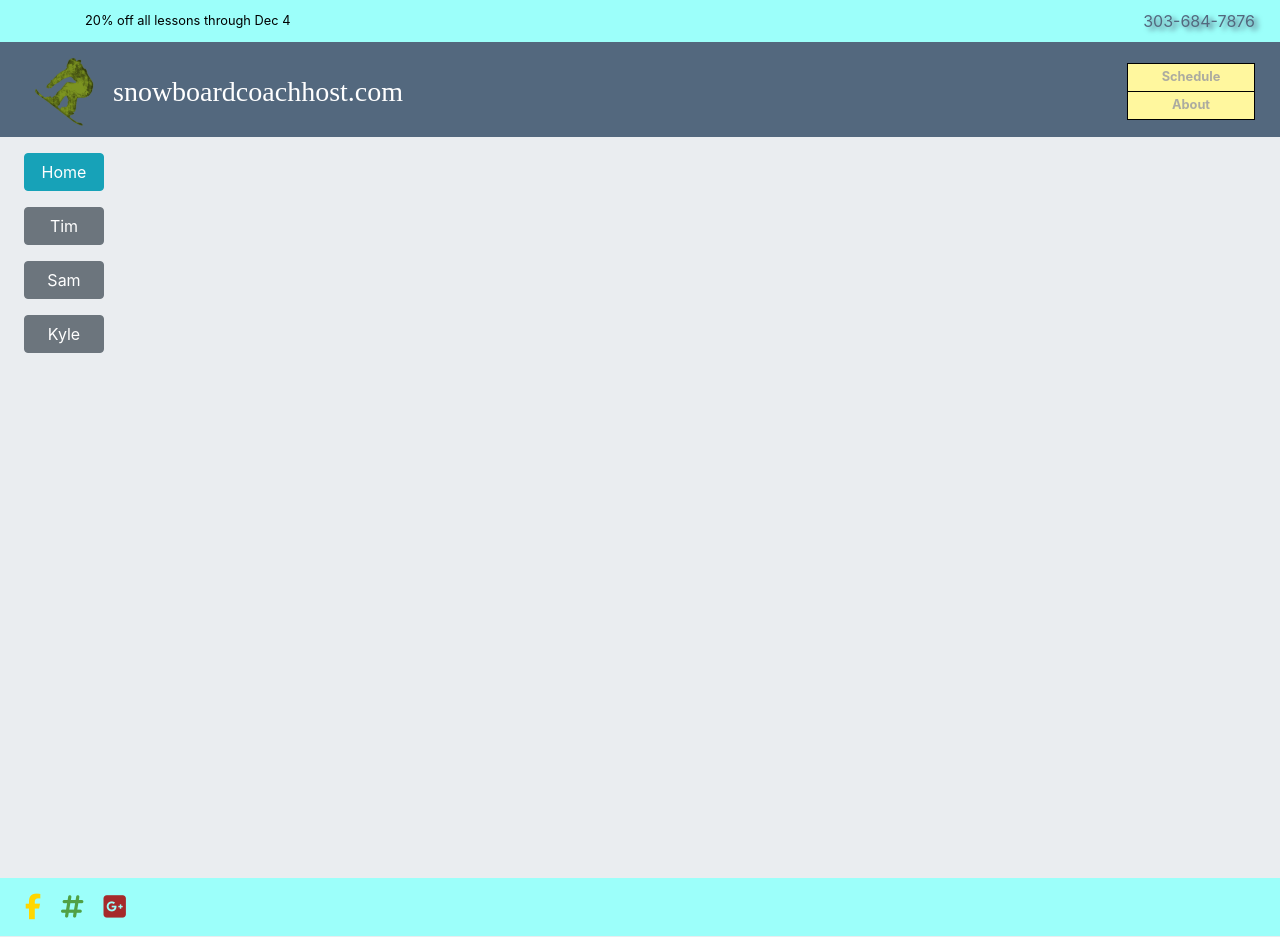
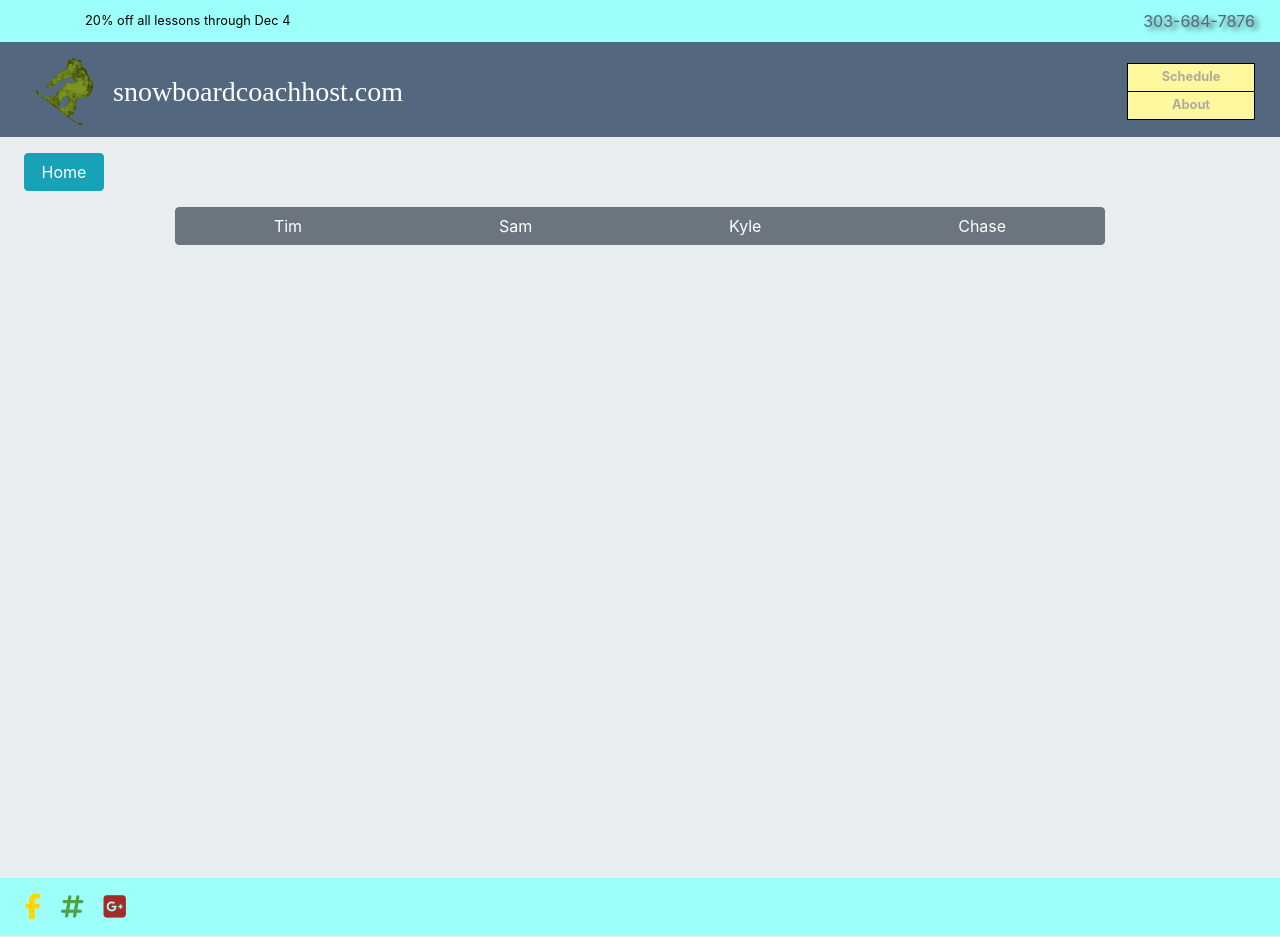
Before and after one commit to hicksey-makes/ski-lessons-snowV2, a React (Create React App) app: page /about in a window 1280 px wide. Built offline with nearby package versions, Linux system fonts and the light colour scheme; a web font is replaced by a local one.

Commit message:
create button group justified at top with Instructor Link comps

```diff
--- a/public/Instructors.json
+++ b/public/Instructors.json
@@ -10,5 +10,9 @@
   {
     "name": "Kyle",
     "id": 3
+  },
+  {
+    "name": "Chase",
+    "id": 4
   }
 ]
--- a/src/components/Info/Instructor.js
+++ b/src/components/Info/Instructor.js
@@ -17,16 +17,18 @@ export default function Instructor() {
   console.log(instructors);
 
   return (
-    <div>
-      <ul>
+    <div className="container">
+    <div className="btn-group btn-group-justified" style={{width:100 + "%"}}>
+
         {instructors.map((instructor) => (
-          <li>
-            <Link className="btn btn-secondary mb-3 ml-4" style={{width:80 + "px"}} key={instructor.id} to={`instructors/${instructor.id}`}>
+
+            <Link className="btn btn-secondary "  key={instructor.id} to={`instructors/${instructor.id}`}>
               {instructor.name}
             </Link>
-          </li>
+
         ))}
-      </ul>
+
+    </div>
     </div>
   );
 }
```
